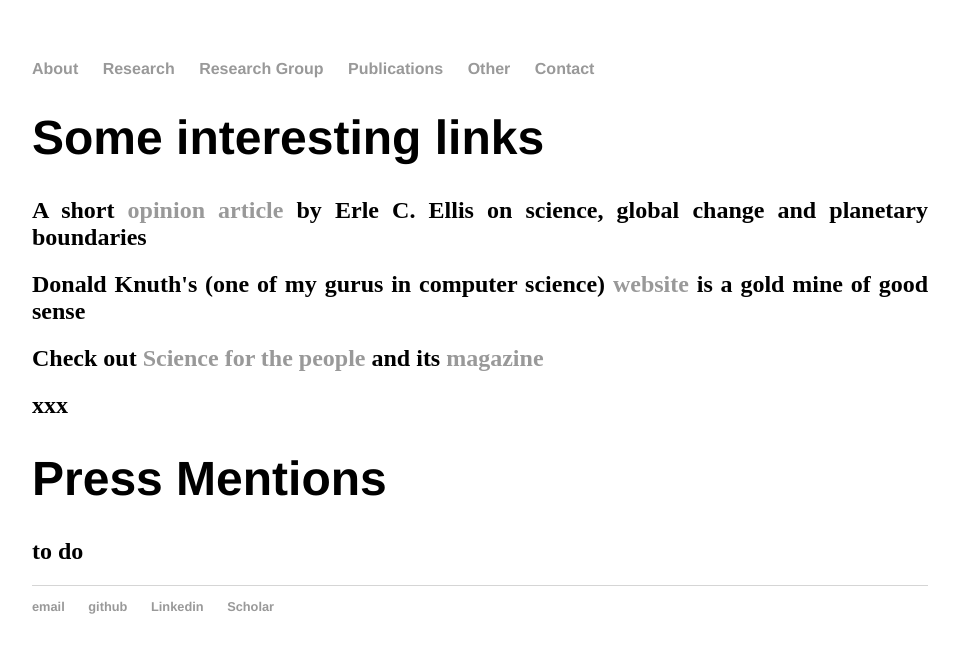
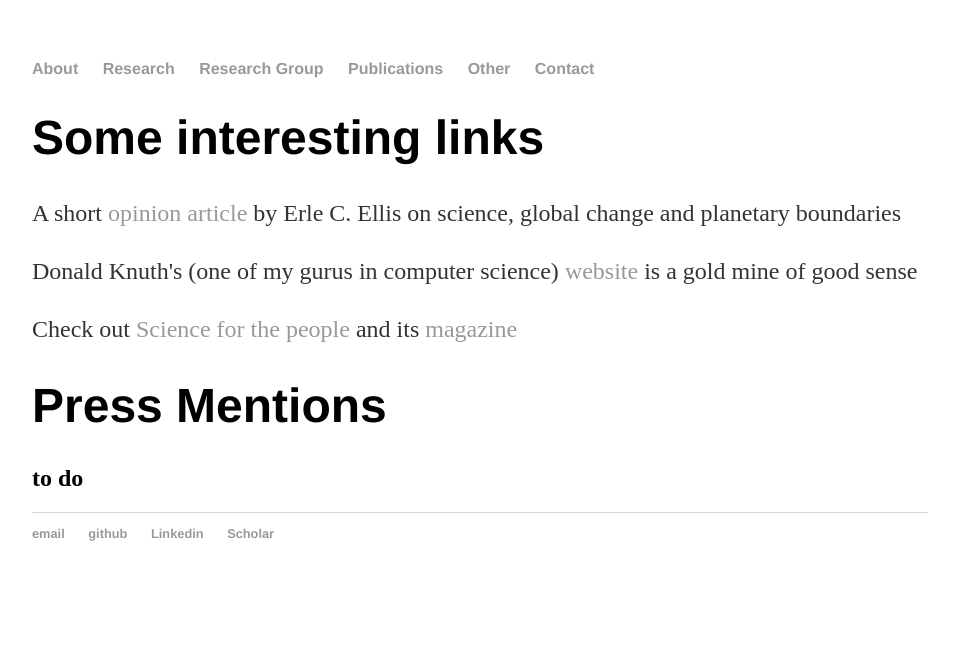
Before and after one commit to mbaityje/mbaityje.github.io, a Jekyll site: the page built from other/index.html, in a window 1280 px wide. Shown: the top 653 px of the page, without its empty margins (160-1119 px from the left). Built offline with Jekyll 4.4.1, drawn with Linux system fonts in a browser that asks for light colours.

Commit message:
Content changes

```diff
--- a/other/index.html
+++ b/other/index.html
@@ -7,20 +7,19 @@ title: Other
 	<h1>
 		Some interesting links
 	</h1>
-	<h2>
+	<p>
 			A short <a href="https://masshumanities.org/files/programs/forum/Science-alone-wont-save-us.pdf">
 			 opinion article
 		</a> by Erle C. Ellis on science, global change and planetary boundaries
-	</h2>
-	<h2>
+	</p>
+	<p>
 		Donald Knuth's (one of my gurus in computer science)
 		<a href="https://www-cs-faculty.stanford.edu/~knuth/"> website	</a>
 		is a gold mine of good sense
-	</h2>
-	<h2>
-		Check out <a href="https://scienceforthepeople.org/"> Science for the people </a> and its <a href="magazine.scienceforthepeople.org"> magazine </a>
-	</h2>
-	<h2>xxx</h2>
+	</p>
+	<p>
+		Check out <a href="https://scienceforthepeople.org/"> Science for the people </a> and its <a href="https://magazine.scienceforthepeople.org"> magazine </a>
+	</p>
 
 
 	<h1>
```
